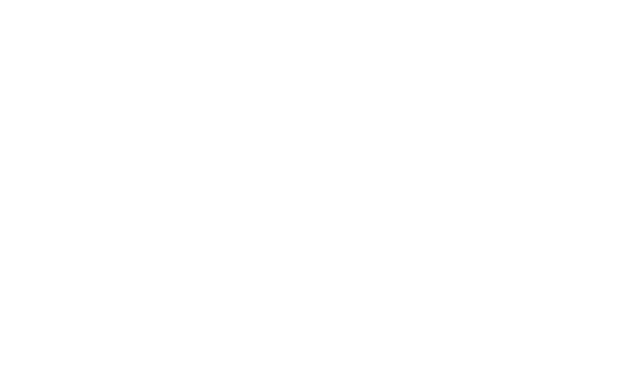
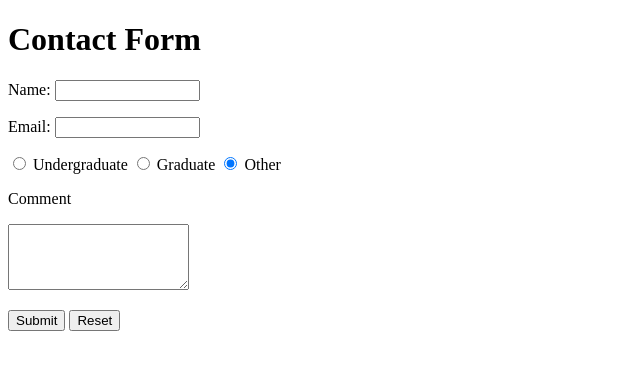
Before and after one commit to Chriswpart/cs-465-hw, a plain HTML site: page assign1/1-form.html in a window 1280 px wide. Shown: the whole page, without its empty margins (0-640 px from the left). Drawn offline with Linux system fonts and the light colour scheme.

Commit message:
Created basic form layout

```diff
--- a/assign1/1-form.html
+++ b/assign1/1-form.html
@@ -4,9 +4,33 @@
     <meta charset="UTF-8">
     <meta name="viewport" content="width=device-width, initial-scale=1.0">
     <meta http-equiv="X-UA-Compatible" content="ie=edge">
-    <title>Document</title>
+    <title>1-form</title>
 </head>
 <body>
-
+    <h1>Contact Form</h1>
+    <p>Name:
+        <input type="text" name="name" size="15"
+        maxlength="30" />
+    </p>
+    <p>Email:
+        <input type="text" name="email" size="15"
+        maxlength="30" />
+    </p>
+    <p>
+    <input type="radio" name="grad" value="undergraduate"
+    checked="checked" /> Undergraduate
+    <input type="radio" name="grad" value="graduate"
+    checked="checked" /> Graduate
+    <input type="radio" name="grad" value="other"
+    checked="checked" /> Other
+    </p>
+    <p>Comment</p>
+    <textarea name="comment" cols="20" rows="4"></textarea>
+    <p>
+        <input type="submit" name="submit"
+        value="Submit" />
+        <input type="reset" name="reset"
+        value="Reset" />
+    </p>
 </body>
 </html>
```
